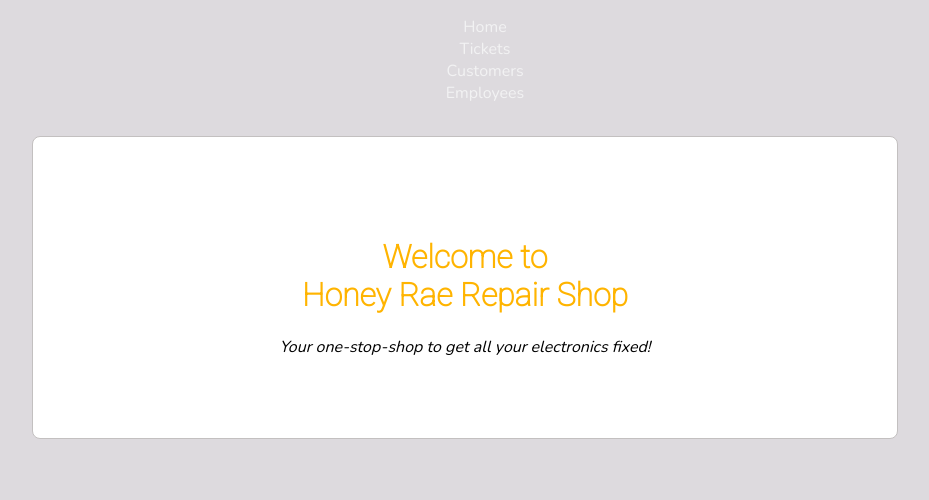
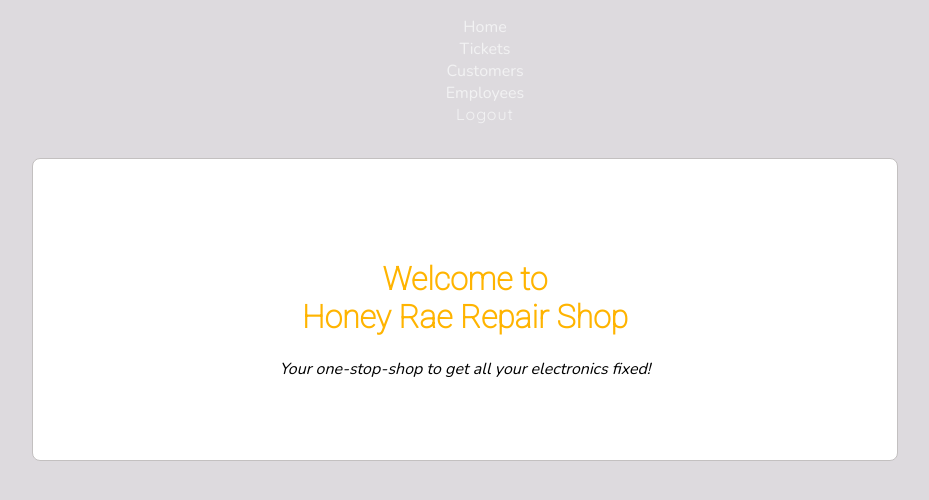
Before and after one commit to judeottilie-tech/honey-rae-repairs, a React (Vite) app: page / in a window 1280 px wide. Shown: the top 500 px of the page, without its empty margins (175-1104 px from the left). Built offline with nearby package versions, Linux system fonts and the light colour scheme; sample sign-in values are in the browser's storage.

Commit message:
auth done

```diff
--- a/src/components/nav/NavBar.jsx
+++ b/src/components/nav/NavBar.jsx
@@ -1,7 +1,10 @@
 import "./NavBar.css"
 import { Link } from "react-router-dom"
+import { useNavigate } from "react-router-dom"
 
 export const NavBar = () => {
+    const navigate = useNavigate()
+
     return (
       <ul className="navBar">
         <li className="navbar-item">
@@ -16,6 +19,22 @@ export const NavBar = () => {
         <li className="navbar-item">
           <Link to="/employees">Employees</Link>
         </li>
+        {localStorage.getItem("honey_user") ? (
+          <li className="navbar-item navbar-logout">
+            <Link
+              className="navbar-link"
+              to=""
+              onClick={() => {
+                localStorage.removeItem("honey_user")
+                navigate("/", { replace: true })
+              }}
+            >
+              Logout
+            </Link>
+          </li>
+        ) : (
+          ""
+        )}
       </ul>
     )
 }
--- a/src/components/tickets/Tickets.css
+++ b/src/components/tickets/Tickets.css
@@ -101,6 +101,11 @@ button {
   background-color: #71a500;
 }
 
+.btn-container {
+  display: flex;
+  justify-content: flex-end;
+}
+
 /* This CSS can be deleted. It is only used for the first chapter */
 .welcome {
   text-align: center;
--- a/src/views/ApplicationViews.jsx
+++ b/src/views/ApplicationViews.jsx
@@ -6,8 +6,19 @@ import { EmployeeList } from "../components/employees/EmployeeList"
 import { TicketList } from "../components/tickets/TicketList"
 import { CustomerList } from "../components/customers/CustomerList"
 import { CustomerDetails } from "../components/customers/CustomerDetails"
+import { useEffect, useState } from "react"
 
 export const ApplicationViews = () => {
+  const [currentUser, setCurrentUser] =  useState({})
+
+  useEffect(() => {
+    const localHoneyUser = localStorage.getItem("honey_user")
+    const honeyUserObject = JSON.parse(localHoneyUser)
+
+      setCurrentUser(honeyUserObject)
+  }, [])
+
+
   return (
     <Routes>
       <Route
```
Lines whose indentation alone changed are shown as unchanged.
